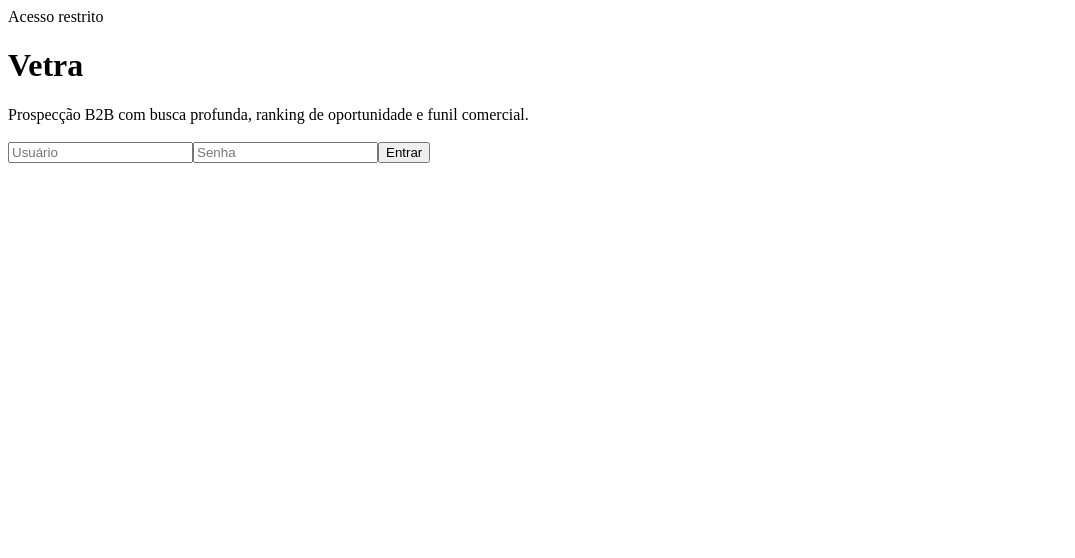
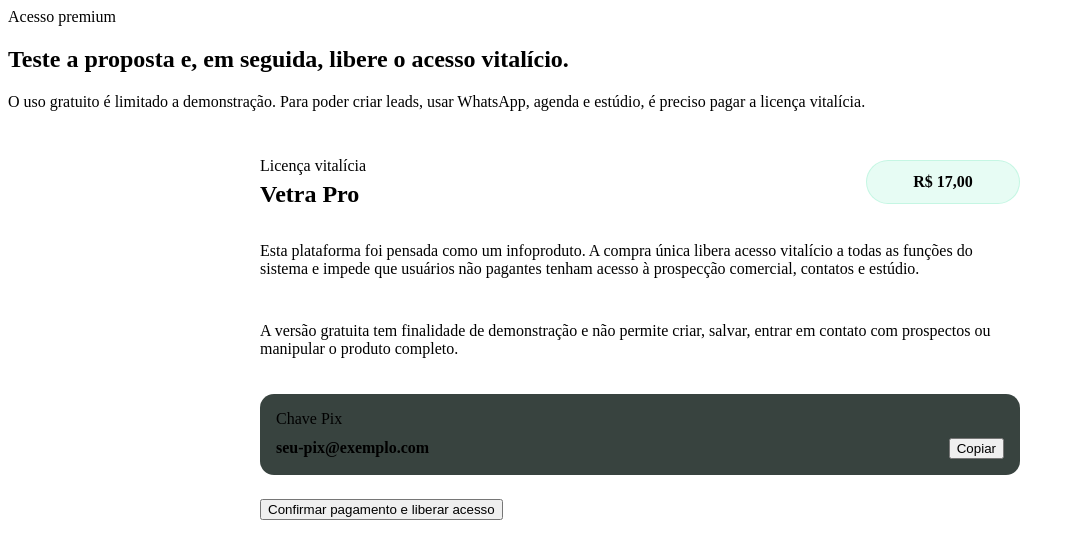
Before and after one commit to reimen83/vetra, a React (Vite) app: page / in a window 1280 px wide. Shown: the top 558 px of the page, without its empty margins (0-1075 px from the left). Built offline with nearby package versions, Linux system fonts and the light colour scheme; no server answers.

Commit message:
Garante que a app só abre após compra da licença e mostra checkout inicial

```diff
--- a/src/App.jsx
+++ b/src/App.jsx
@@ -1,21 +1,33 @@
 import { useEffect, useMemo, useState } from "react";
 import { api } from "./api.js";
-import { clearAuth, getAuth, setAuth } from "./storage.js";
+import { clearAuth, getAuth, isLicenseActive, setAuth, setLicenseState } from "./storage.js";
 import Login from "./pages/Login.jsx";
+import PaymentGate from "./pages/PaymentGate.jsx";
 import Prospect from "./pages/Prospect.jsx";
 import Agenda from "./pages/Agenda.jsx";
 import Studio from "./pages/Studio.jsx";
 
 export default function App() {
   const [user, setUser] = useState(getAuth()?.user || null);
+  const [licensed, setLicensed] = useState(isLicenseActive());
   const [checking, setChecking] = useState(true);
-  const [route, setRoute] = useState(window.location.hash.replace("#", "") || "/app");
+  const [route, setRoute] = useState(window.location.hash.replace("#", "") || "/checkout");
   const [toast, setToast] = useState("");
 
   useEffect(() => {
-    const onHash = () => setRoute(window.location.hash.replace("#", "") || "/app");
+    const onHash = () => setRoute(window.location.hash.replace("#", "") || (isLicenseActive() ? "/login" : "/checkout"));
     window.addEventListener("hashchange", onHash);
-    api.session().then((s) => setUser(s.user)).catch(() => setUser(null)).finally(() => setChecking(false));
+    api.session()
+      .then((s) => {
+        const active = Boolean(s.licenseActive || isLicenseActive());
+        setUser(s.user || null);
+        setLicensed(active);
+      })
+      .catch(() => {
+        setUser(null);
+        setLicensed(false);
+      })
+      .finally(() => setChecking(false));
     return () => window.removeEventListener("hashchange", onHash);
   }, []);
 
@@ -30,6 +42,12 @@ export default function App() {
   };
 
   const notify = (msg) => setToast(msg);
+
+  const onLicenseActivate = () => {
+    setLicensed(true);
+    setLicenseState({ active: true, paidAt: Date.now(), activatedAt: Date.now() });
+    go("/login");
+  };
 
   const onLogin = async (u, p) => {
     const res = await api.login(u, p);
@@ -47,11 +65,12 @@ export default function App() {
   };
 
   const page = useMemo(() => {
+    if (!licensed) return "checkout";
     if (!user) return "login";
     if (route.startsWith("/agenda")) return "agenda";
     if (route.startsWith("/studio")) return "studio";
     return "app";
-  }, [user, route]);
+  }, [licensed, user, route]);
 
   if (checking) {
     return <div className="login-wrap muted">Carregando Vetra...</div>;
@@ -59,7 +78,7 @@ export default function App() {
 
   return (
     <div className="app-shell">
-      {page !== "login" && (
+      {page !== "checkout" && page !== "login" && (
         <header className="topbar">
           <div className="container topbar-inner">
             <a className="brand" href="#/app">
@@ -75,6 +94,7 @@ export default function App() {
           </div>
         </header>
       )}
+      {page === "checkout" && <PaymentGate onLicenseActivate={onLicenseActivate} notify={notify} />}
       {page === "login" && <Login onLogin={onLogin} notify={notify} />}
       {page === "app" && <Prospect notify={notify} go={go} />}
       {page === "agenda" && <Agenda notify={notify} />}
```
